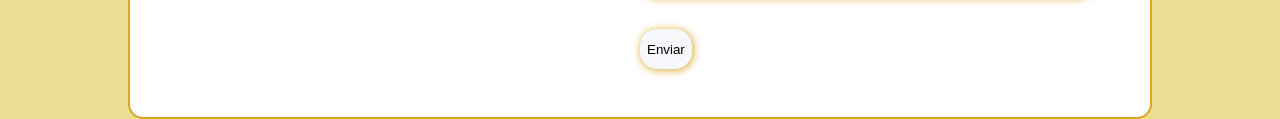
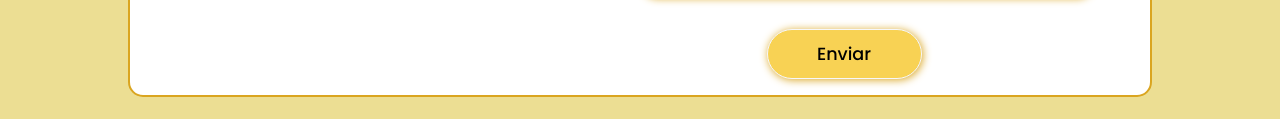
Before and after one commit to lorevandev/MI-PORTFOLIO, a plain HTML site: page index.html in a window 1280 px wide. Shown: the part 3656-3775 px from the top of the page. After the commit the page ends 3753 px from the top, so only its background shows below. Drawn offline with nearby package versions, Linux system fonts and the light colour scheme.

Commit message:
se modifica estilo en boton del formulario

```diff
--- a/estilos.css
+++ b/estilos.css
@@ -450,7 +450,7 @@ h2{
     display: flex;
     flex-direction: row;
     justify-content: space-between;
-    margin-bottom: 3em;
+    margin-bottom: 1em;
     /** background-color: lightseagreen; **/
 }
 
@@ -620,3 +620,28 @@ border: 1px solid rgb(106, 95, 211);
 textarea:hover{
     border: 1px solid rgb(106, 95, 211);
 }
+
+ /** BOTON ENVIAR **/
+
+.boton-enviar{
+    display: flex;
+    width: 80%;
+    text-align: center;
+    justify-content: center;
+    align-items: center;
+}
+
+.btn{
+    font-family: 'Poppins', sans-serif;
+    font-size: 1.1em;
+    width: 155px;
+    height: 50px;
+    border-radius: 100px;
+    text-decoration: none;
+    background-color:  hsl(46, 92%, 65%);
+}
+
+.btn:hover{
+    background-color: rgb(106, 95, 211);
+    color: white;
+}
```
